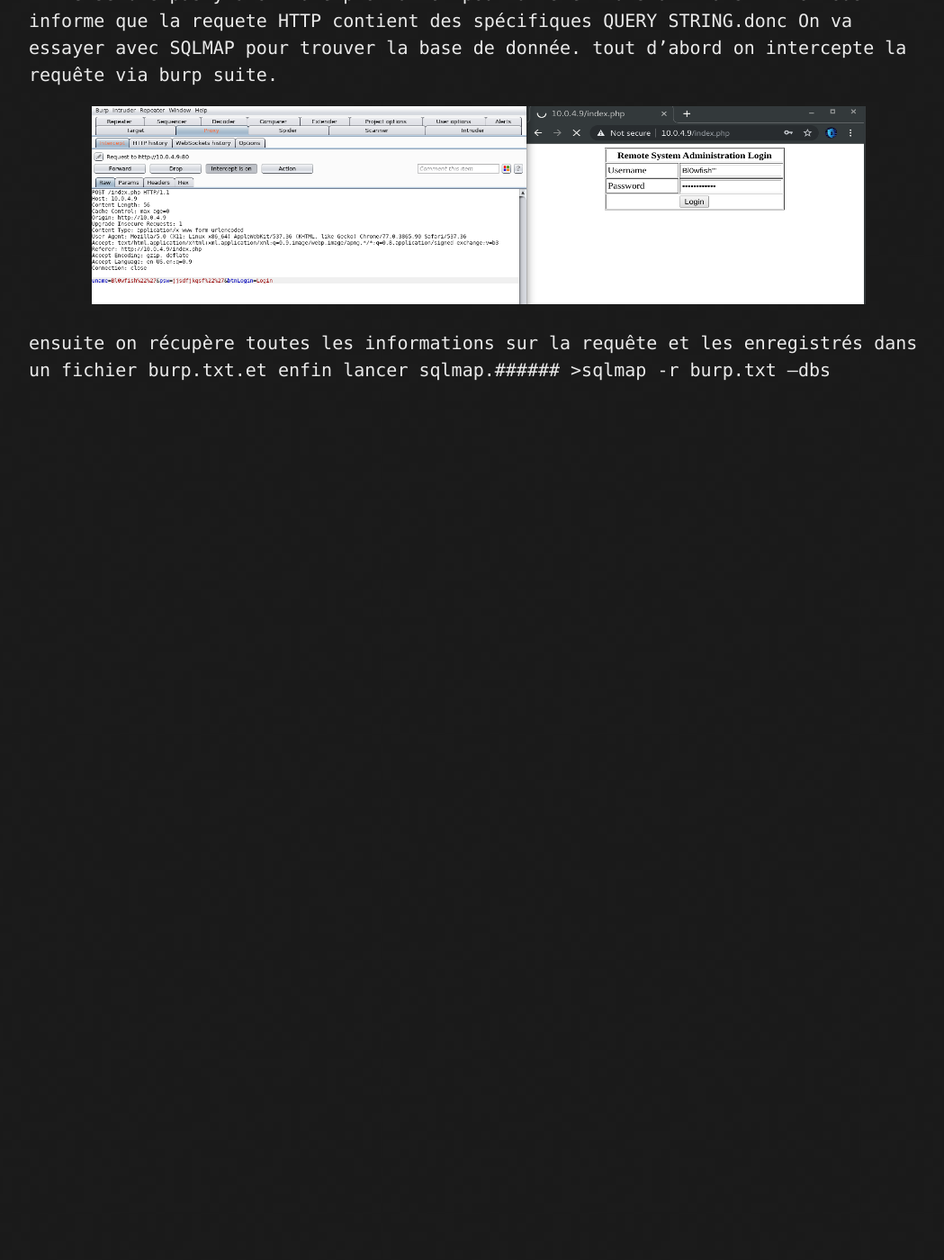
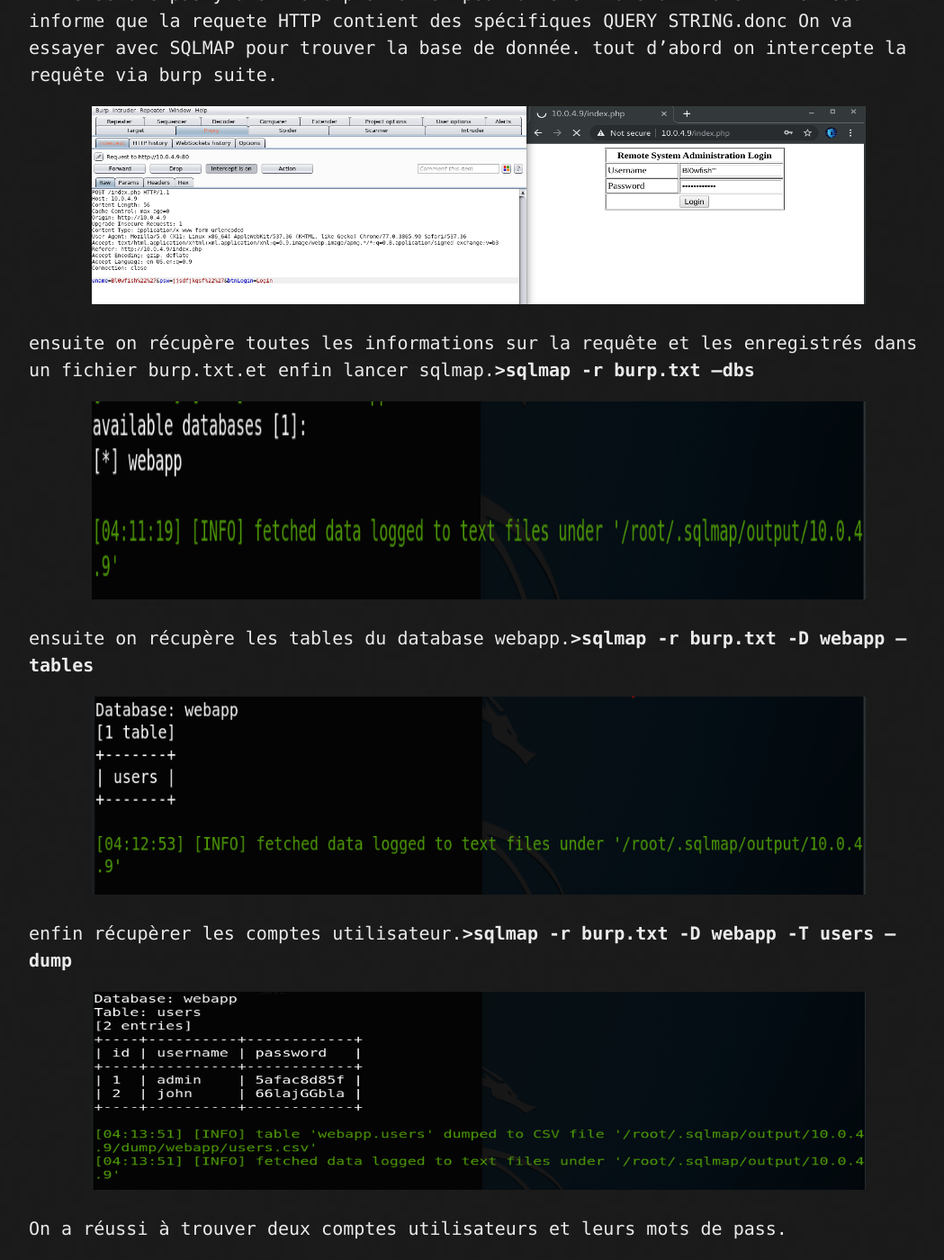
Before and after one commit to rajoul/rajoul.github.io, a Jekyll site: the page built from my_write_up/Kioptrix_2.md, in a window 1280 px wide and 1400 px high, scrolled down 2376 px. Shown: the whole window at 90% size, without its empty margins (108-1157 px from the left). Built offline with Jekyll 4.4.1, drawn with Linux system fonts in a browser that asks for light colours; our own code applies the rules of GitHub Pages for plain Markdown files; before the commit the page ends 2822 px from its top, so only the background shows below that.

Commit message:
Update Kioptrix_2.md

```diff
--- a/my_write_up/Kioptrix_2.md
+++ b/my_write_up/Kioptrix_2.md
@@ -26,4 +26,16 @@
 <p align="center">
   <img src="https://rajoul.github.io/my_write_up/image/kioptrix_2/burp_suite_3.png" width="860" height="220">
 </p>
-ensuite on récupère toutes les informations sur la requête et les enregistrés dans un fichier burp.txt.et enfin lancer sqlmap.###### >sqlmap -r burp.txt --dbs
+ensuite on récupère toutes les informations sur la requête et les enregistrés dans un fichier burp.txt.et enfin lancer sqlmap.**>sqlmap -r burp.txt --dbs**
+<p align="center">
+  <img src="https://rajoul.github.io/my_write_up/image/kioptrix_2/database_name_5.png" width="860" height="220">
+</p>
+ensuite on récupère les tables du database webapp.**>sqlmap -r burp.txt -D webapp --tables**
+<p align="center">
+  <img src="https://rajoul.github.io/my_write_up/image/kioptrix_2/table_name_6.png" width="860" height="220">
+</p>
+enfin récupèrer les comptes utilisateur.**>sqlmap -r burp.txt -D webapp -T users --dump**
+<p align="center">
+  <img src="https://rajoul.github.io/my_write_up/image/kioptrix_2/get_users_7.png" width="860" height="220">
+</p>
+On a réussi à trouver deux comptes utilisateurs et leurs mots de pass.
```
